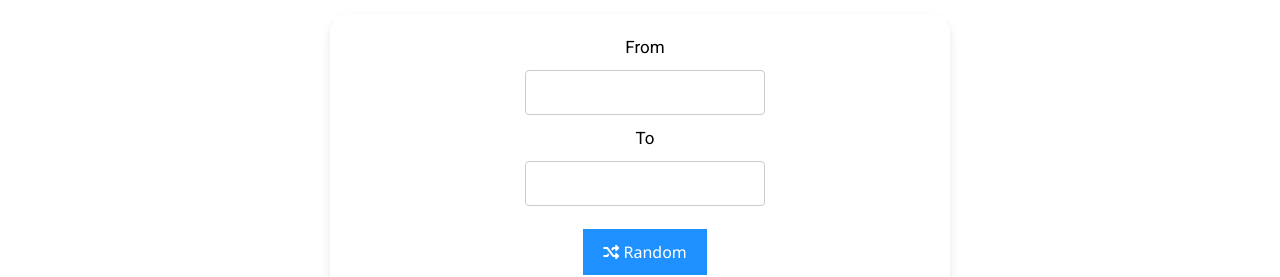
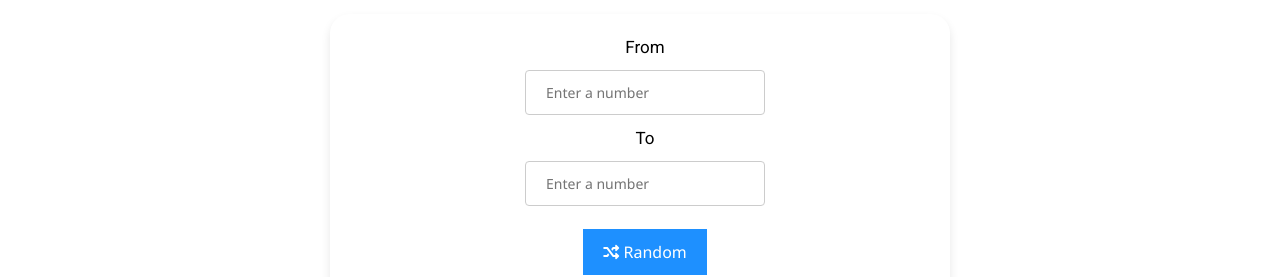
Before and after one commit to quygitstu/web_quydangblog, a plain HTML site: page randnum.html in a window 1280 px wide. Shown: the part 211-488 px from the top of the page. Drawn offline with nearby package versions, Linux system fonts and the light colour scheme.

Commit message:
Update randnum.html

```diff
--- a/randnum.html
+++ b/randnum.html
@@ -16,9 +16,9 @@
        </div>
        <div class="content">
            <p> From </p>
-           <input type = "number"  class = "inp" id = "from">
+           <input type = "number"  class = "inp" id = "from" placeholder = "Enter a number">
            <p> To </p>
-           <input type = "number"  class = "inp" id = "to">
+           <input type = "number"  class = "inp" id = "to" placeholder = "Enter a number">
            <br>
            <button type = "submit" id = "btn" class = "btn" title = "random a number" onclick="randNum()"><i class="fas fa-random"></i> Random</button>
            <div class = "result">
```
